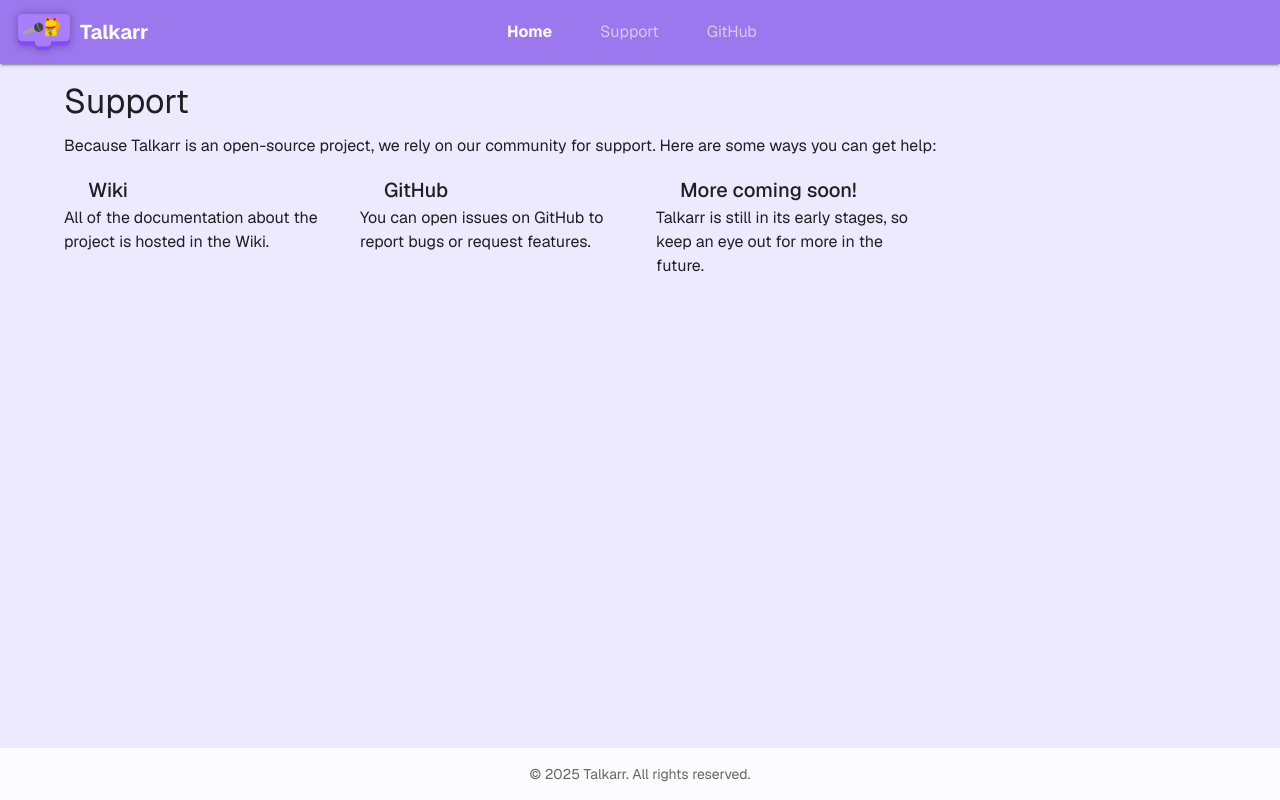
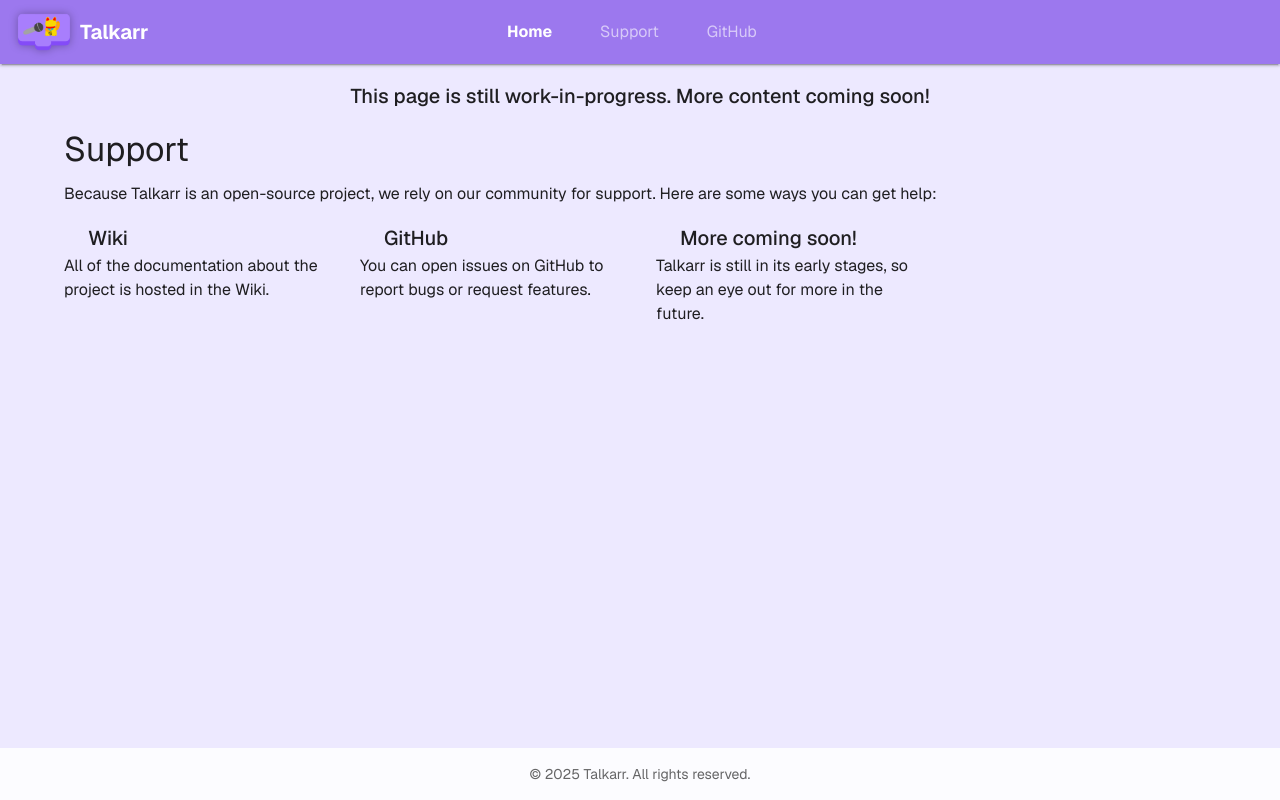
Before and after one commit to talkarr/talkarr-website, a Next.js app: page / in a window 1280 px wide. Built offline with nearby package versions, Linux system fonts and the light colour scheme; some icons are missing; what @mui/material-nextjs would draw is missing.

Commit message:
Added information text

```diff
--- a/src/content/HomePage/index.tsx
+++ b/src/content/HomePage/index.tsx
@@ -14,6 +14,9 @@ import SupportElement from '@/content/HomePage/components/SupportElement';
 
 const HomePage: NextPage = () => (
     <Container>
+        <Typography variant="h6" mb={2} align="center">
+            This page is still work-in-progress. More content coming soon!
+        </Typography>
         <Section id="support" sectionTitle="Support">
             <Typography variant="body1" mb={2}>
                 Because Talkarr is an open-source project, we rely on our
```
